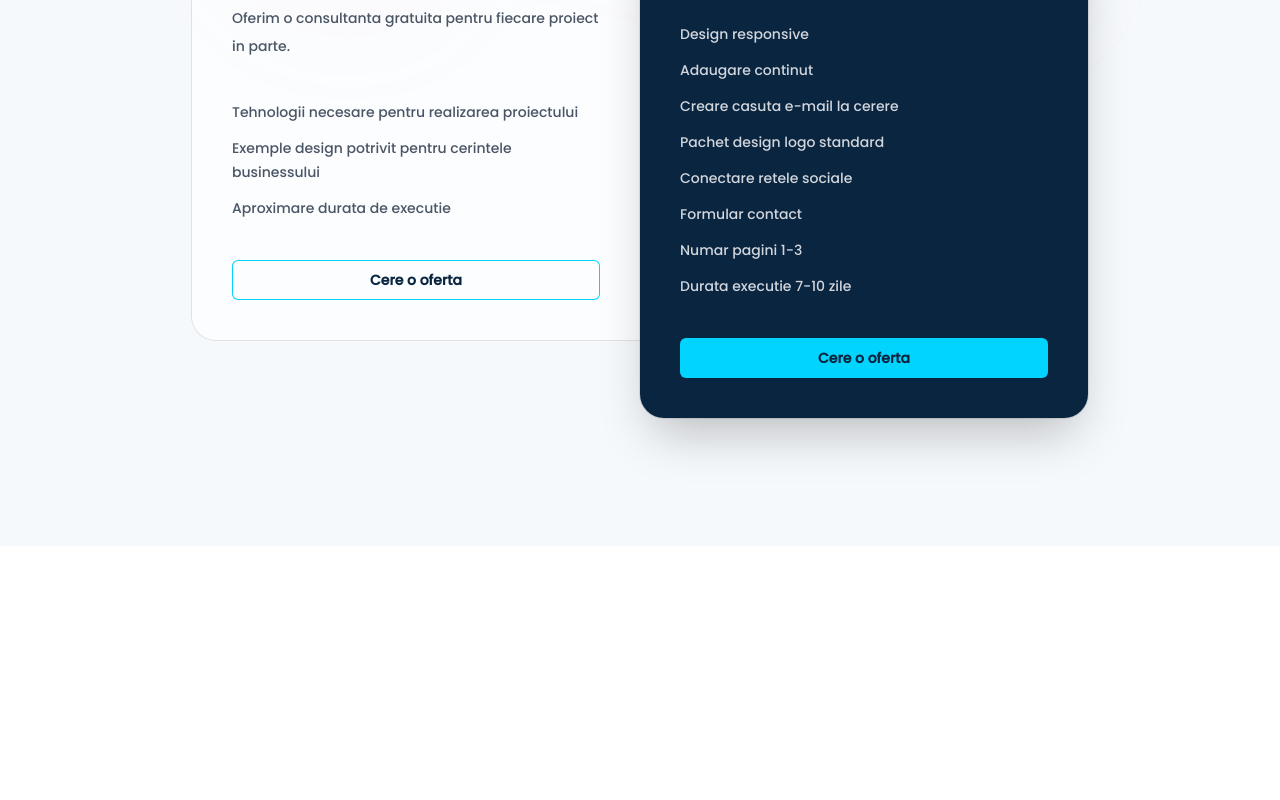
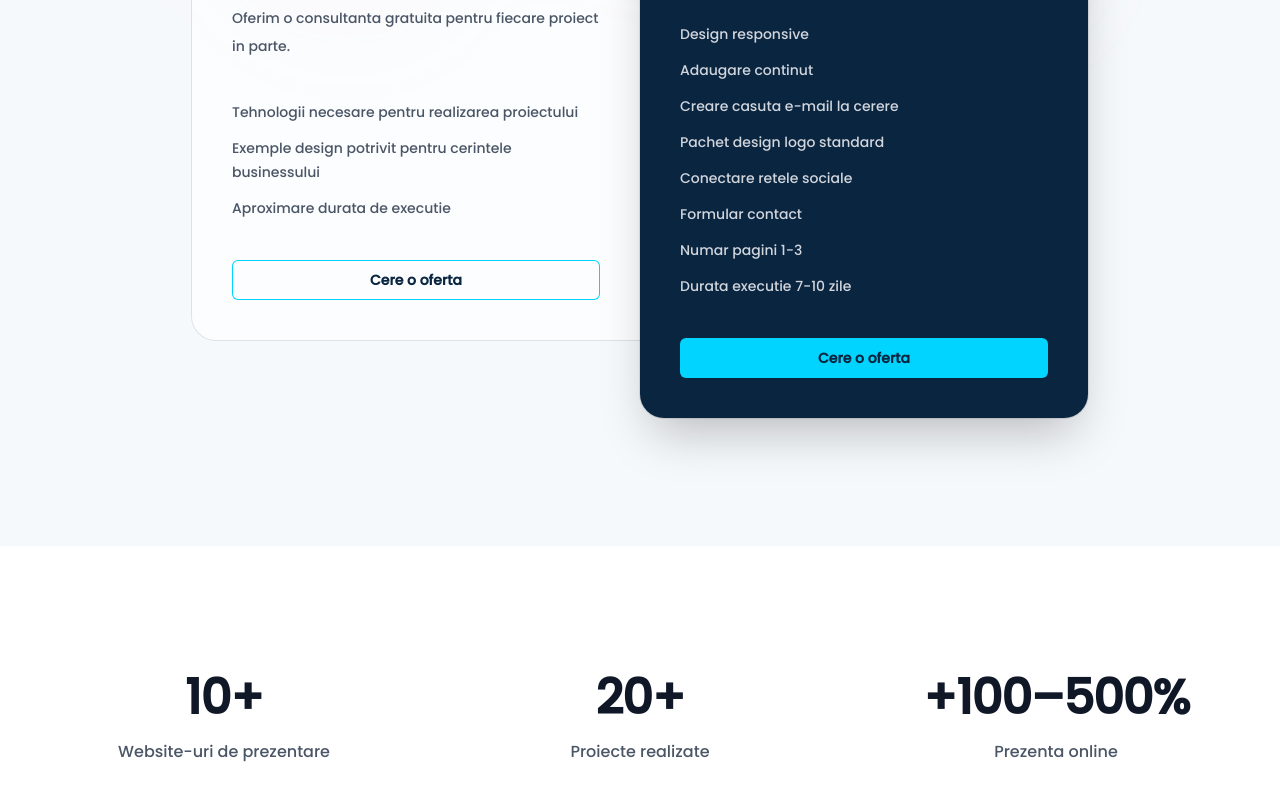
Before and after one commit to lazarelvis/webdigit-it-solutions, a Next.js app: page / in a window 1280 px wide. Shown: the part 3413-4213 px from the top of the page. Before the commit the page ends 3959 px from the top, so only its background shows below. Built offline with nearby package versions, Linux system fonts and the light colour scheme.

Commit message:
stats section added and price updated in price section

```diff
--- a/src/app/components/Pricing/index.js
+++ b/src/app/components/Pricing/index.js
@@ -19,7 +19,7 @@ const tiers = [
     name: "Standard",
     id: "tier-enterprise",
     href: "#",
-    priceMonthly: "500 RON",
+    priceMonthly: "499 RON",
     description: "Dedicated support and infrastructure for your company.",
     features: [
       "Design responsive",
--- /dev/null
+++ b/src/app/components/Stats/index.js
@@ -0,0 +1,27 @@
+const stats = [
+  { id: 1, name: "Website-uri de prezentare", value: "10+" },
+  { id: 2, name: "Proiecte realizate", value: "20+" },
+  { id: 3, name: "Prezenta online", value: "+100–500%" },
+];
+
+export default function Stats() {
+  return (
+    <div className="bg-white py-24 sm:py-32">
+      <div className="mx-auto max-w-7xl px-6 lg:px-8">
+        <dl className="grid grid-cols-1 gap-x-8 gap-y-16 text-center lg:grid-cols-3">
+          {stats.map((stat) => (
+            <div
+              key={stat.id}
+              className="mx-auto flex max-w-xs flex-col gap-y-4"
+            >
+              <dt className="text-base/7 text-gray-600">{stat.name}</dt>
+              <dd className="order-first text-3xl font-semibold tracking-tight text-gray-900 sm:text-5xl">
+                {stat.value}
+              </dd>
+            </div>
+          ))}
+        </dl>
+      </div>
+    </div>
+  );
+}
--- a/src/app/layout.js
+++ b/src/app/layout.js
@@ -5,6 +5,7 @@ import LogoClouds from "./components/LogoClouds";
 import { StickyScrollRevealDemo } from "./components/StickyScroll/sticky-scroll-reveal-demo";
 import Portfolio from "./components/Portoflio";
 import Pricing from "./components/Pricing";
+import Stats from "./components/Stats";
 import "./globals.css";
 
 const popins = Poppins({
@@ -40,6 +41,9 @@ export default function RootLayout({ children }) {
           <div className="Pricing">
             <Pricing />
           </div>
+          <div className="Stats">
+            <Stats />
+          </div>
         </div>
         {children}
       </body>
```
